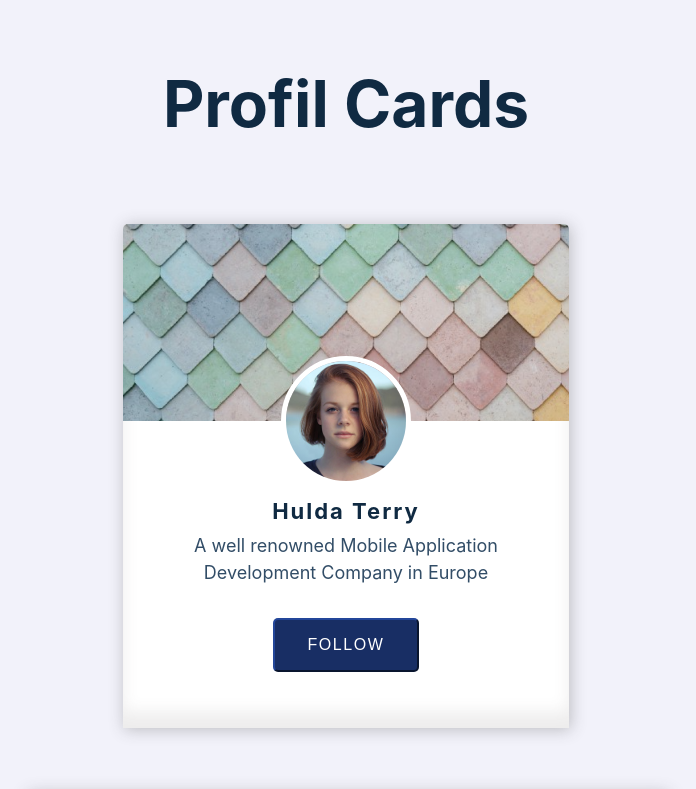
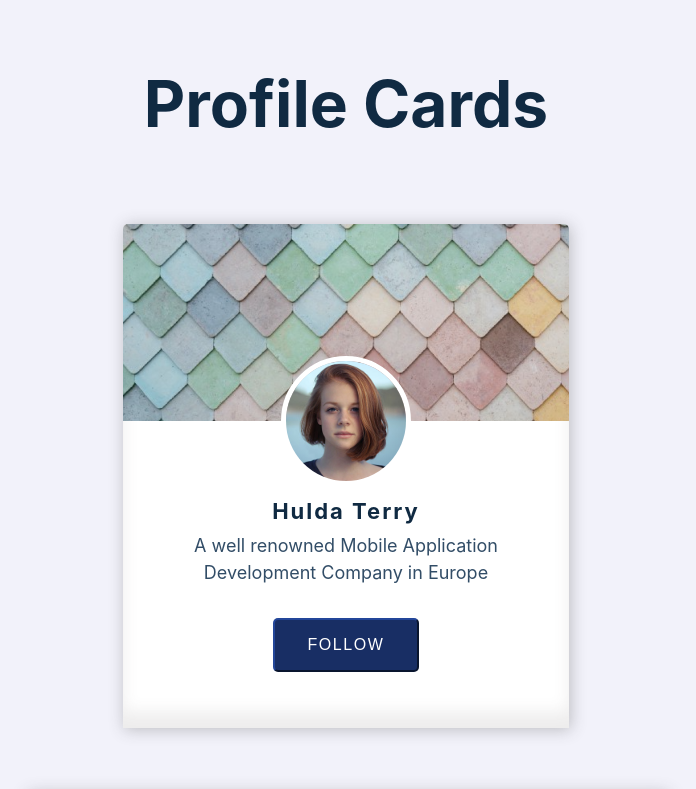
Before and after one commit to NarminGale/FrontendMaster, a plain HTML site: page profilCards/index.html in a window 1280 px wide. Shown: the top 789 px of the page, without its empty margins (294-990 px from the left). Drawn offline with Linux system fonts and the light colour scheme.

Commit message:
Modified

```diff
--- a/profilCards/index.html
+++ b/profilCards/index.html
@@ -13,7 +13,7 @@
     />
   </head>
   <body>
-    <h1>Profil Cards</h1>
+    <h1>Profile Cards</h1>
 
     <!-- Card-1 HTML begins -->
     <div class="card-1">
```
